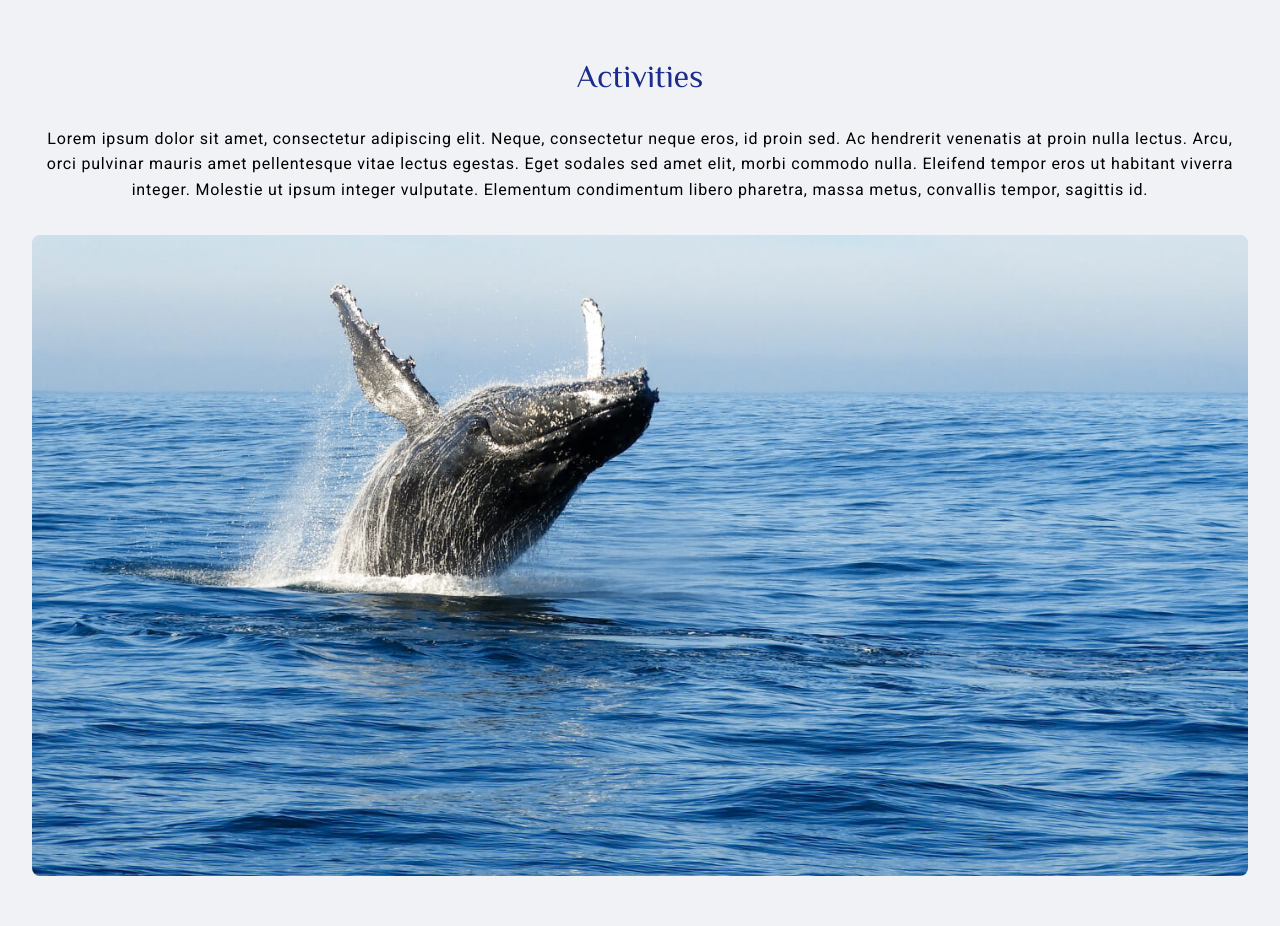
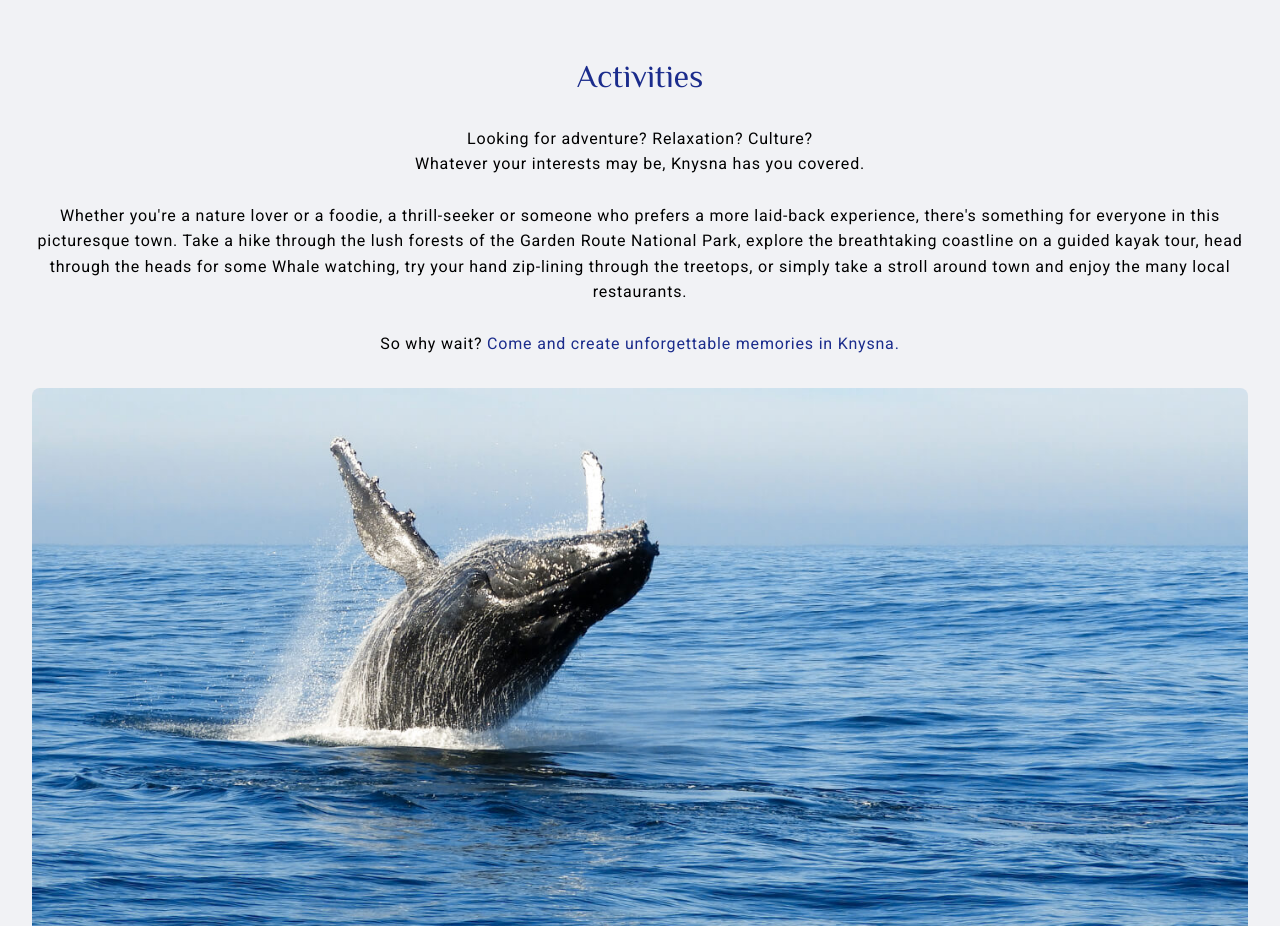
Before and after one commit to etiennedesfontaines/TwoAngels, a website: page index.html in a window 1280 px wide. Shown: the part 3560-4486 px from the top of the page. Drawn offline with nearby package versions, Linux system fonts and the light colour scheme.

Commit message:
refactor-003

```diff
--- a/index.html
+++ b/index.html
@@ -184,13 +184,26 @@
 				<h2>Activities</h2>
 
 				<p class="activities-section__description">
-					Lorem ipsum dolor sit amet, consectetur adipiscing elit. Neque,
-					consectetur neque eros, id proin sed. Ac hendrerit venenatis at proin
-					nulla lectus. Arcu, orci pulvinar mauris amet pellentesque vitae
-					lectus egestas. Eget sodales sed amet elit, morbi commodo nulla.
-					Eleifend tempor eros ut habitant viverra integer. Molestie ut ipsum
-					integer vulputate. Elementum condimentum libero pharetra, massa metus,
-					convallis tempor, sagittis id.
+					Looking for adventure? Relaxation? Culture?
+					<br />
+					Whatever your interests may be, Knysna has you covered.
+					<br />
+					<br />
+					Whether you're a nature lover or a foodie, a thrill-seeker or someone
+					who prefers a more laid-back experience, there's something for
+					everyone in this picturesque town. Take a hike through the lush
+					forests of the Garden Route National Park, explore the breathtaking
+					coastline on a guided kayak tour, head through the heads for some
+					Whale watching, try your hand zip-lining through the treetops, or
+					simply take a stroll around town and enjoy the many local restaurants.
+					<br />
+					<br />
+					So why wait?
+					<a
+						class="activities-section__description--cta"
+						href="https://book.nightsbridge.com/15693"
+						>Come and create unforgettable memories in Knysna.</a
+					>
 				</p>
 				<a href="./activities.html">
 					<img
--- a/styles/_home.scss
+++ b/styles/_home.scss
@@ -237,6 +237,12 @@
 	&__description {
 		max-width: $measure-body-copy;
 		margin-bottom: $spacing-l;
+		&--cta {
+			color: $dark-blue;
+			&:hover {
+				text-decoration: underline;
+			}
+		}
 	}
 	&__image {
 		width: 100%;
```
Also changed, not shown: styles/style.css, 1 other file.
